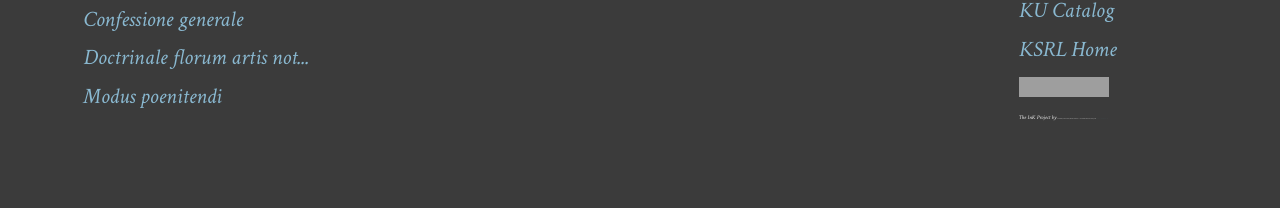
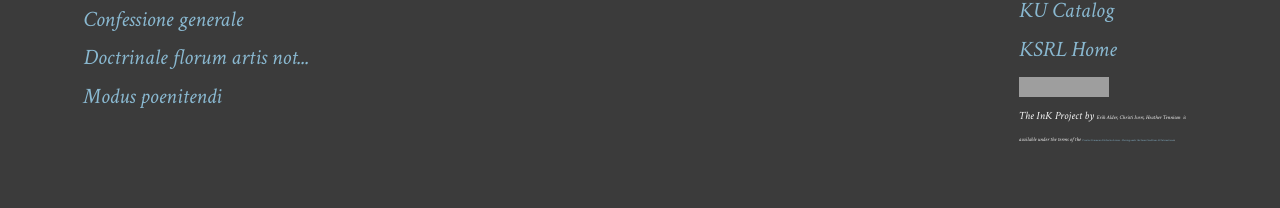
Before and after one commit to tenniso2/tenniso2.github.io, a Jekyll site: the page built from index.md, in a window 1280 px wide. Shown: the part 1272-1480 px from the top of the page. Built offline with Jekyll 4.4.1, drawn with Linux system fonts in a browser that asks for light colours; comment, search, counter and statistics services are not loaded; grey boxes are pictures that could not be loaded.

Commit message:
Update footer.html

```diff
--- a/_includes/footer.html
+++ b/_includes/footer.html
@@ -14,7 +14,7 @@
         <ul>
             <li><a href="http://catalog.lib.ku.edu/cgi-bin/Pwebrecon.cgi?DB=local&PAGE=First" target="_blank"><span class="foot-link" >KU Catalog</span></a></li>
             <li><a href="https://spencer.lib.ku.edu/" target="_blank"><span class="foot-link">KSRL Home</span></a></li>
-            <a rel="license" href="http://creativecommons.org/licenses/by-sa/4.0/"><img alt="Licence Creative Commons" style="border-width:0" src="https://i.creativecommons.org/l/by-sa/4.0/80x15.png" /></a><br /><span xmlns:dct="http://purl.org/dc/terms/" property="dct:title"><span style="font-size:.25em;">The InK Project</span><span style="font-size:.25em;"> by <span xmlns:cc="http://creativecommons.org/ns#" property="cc:attributionName"><span style="font-size:.25em;">Erik Alder, Christi Ivers, Heather Tennison</span> <span style="font-size:.25em;"> is available under the terms of the <a rel="license" href="http://creativecommons.org/licenses/by-sa/4.0/"><span style="font-size:.25em;"> Creative Commons Attribution License -  Sharing under the Same Conditions 4.0 International</span></a>.
+            <a rel="license" href="http://creativecommons.org/licenses/by-sa/4.0/"><img alt="Licence Creative Commons" style="border-width:0" src="https://i.creativecommons.org/l/by-sa/4.0/80x15.png" /></a><br /><span xmlns:dct="http://purl.org/dc/terms/" property="dct:title"><span style="font-size:.5em;">The InK Project</span><span style="font-size:.5em;"> by <span xmlns:cc="http://creativecommons.org/ns#" property="cc:attributionName"><span style="font-size:.5em;">Erik Alder, Christi Ivers, Heather Tennison</span> <span style="font-size:.5em;"> is available under the terms of the <a rel="license" href="http://creativecommons.org/licenses/by-sa/4.0/"><span style="font-size:.5em;"> Creative Commons Attribution License -  Sharing under the Same Conditions 4.0 International</span></a>.
         </ul>
     </div>
     </aside>
```
